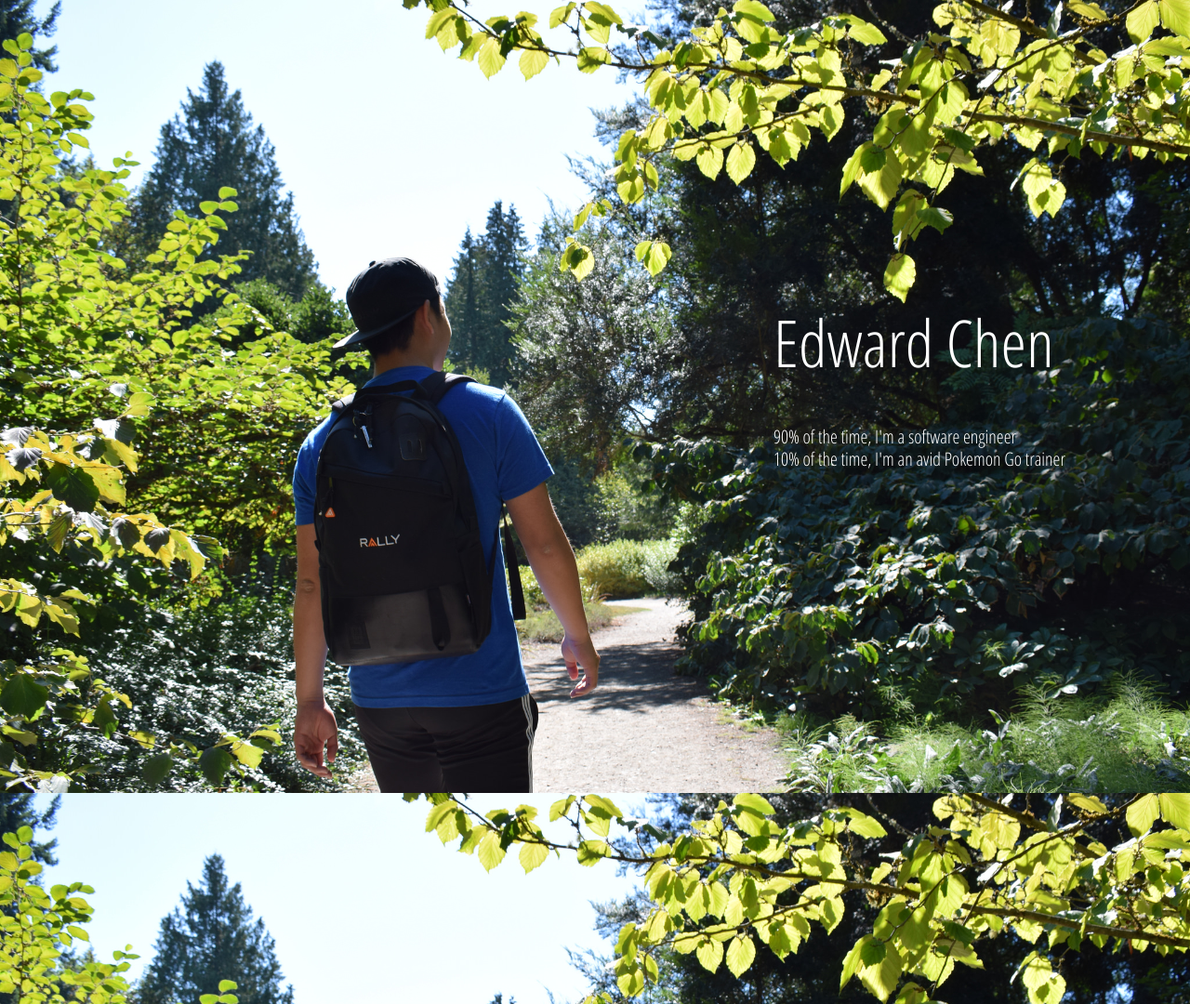
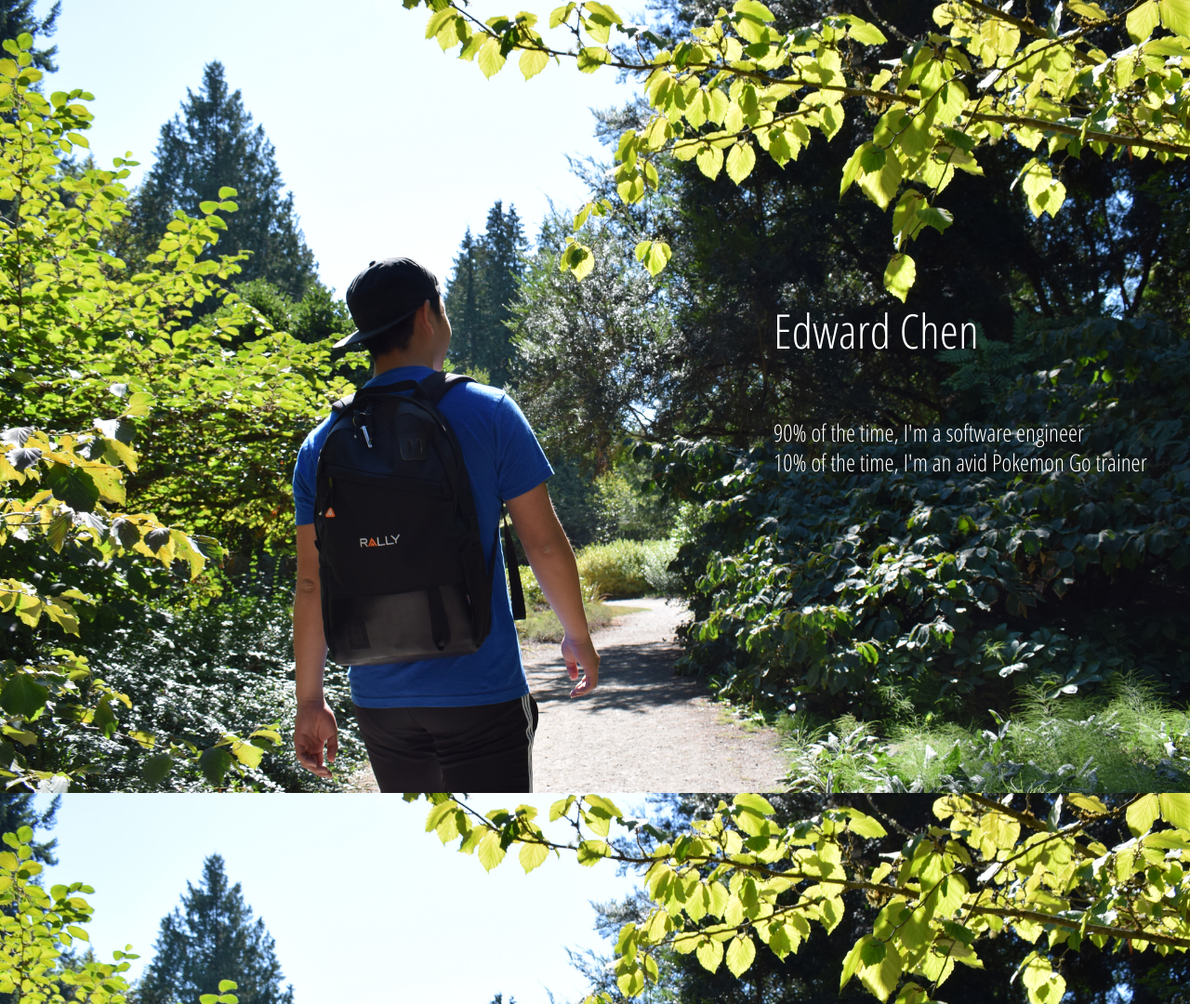
Before and after one commit to edwjchen/edwjchen.github.io-v1, a plain HTML site: page index.html in a window 1280 px wide. Shown: the top 1080 px of the page at 93% size. Drawn offline with Linux system fonts and the light colour scheme; a web font is replaced by a local one.

Commit message:
more minor tweaks

```diff
--- a/assets/css/style.css
+++ b/assets/css/style.css
@@ -25,33 +25,31 @@ body {
     position: fixed;
     text-align: left;
     font-family: 'Open Sans Condensed', sans-serif;
-    font-size: 70px;
+    font-size: 4vw;
     top: 40vh;
     left: 65vw;
     color: white;
     vertical-align:top;
     white-space: nowrap;
-
 }
 
 .profile_desc_line1 {
     position: fixed;
     text-align: left;
     font-family: 'Open Sans Condensed', sans-serif;
-    font-size: 20px;
-    top: 57vh;
+    font-size: 2vw;
+    top: 56vh;
     left: 65vw;
     color: white;
     vertical-align:top;
     white-space: nowrap;
-
 }
 
 .profile_desc_line2 {
     position: fixed;
     text-align: left;
     font-family: 'Open Sans Condensed', sans-serif;
-    font-size: 20px;
+    font-size: 2vw;
     top: 60vh;
     left: 65vw;
     color: white;
```
